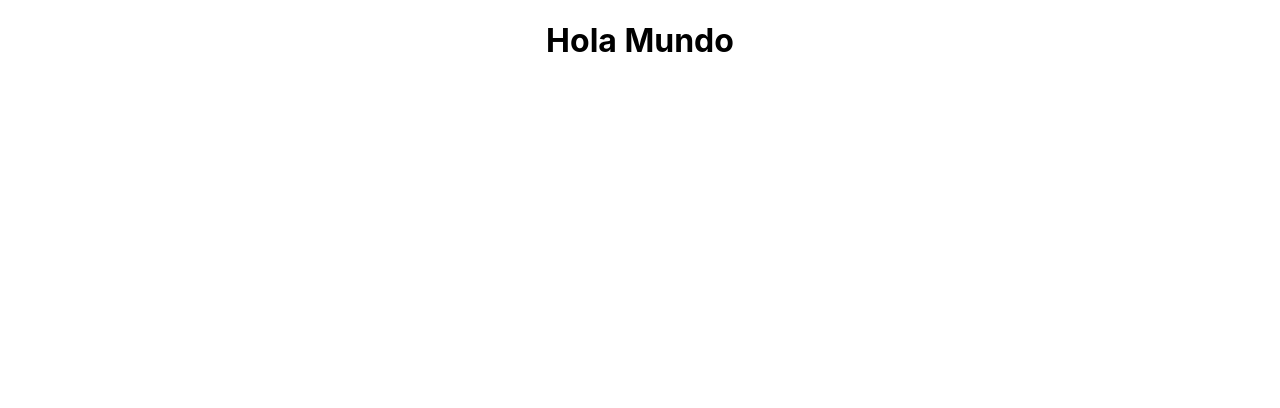
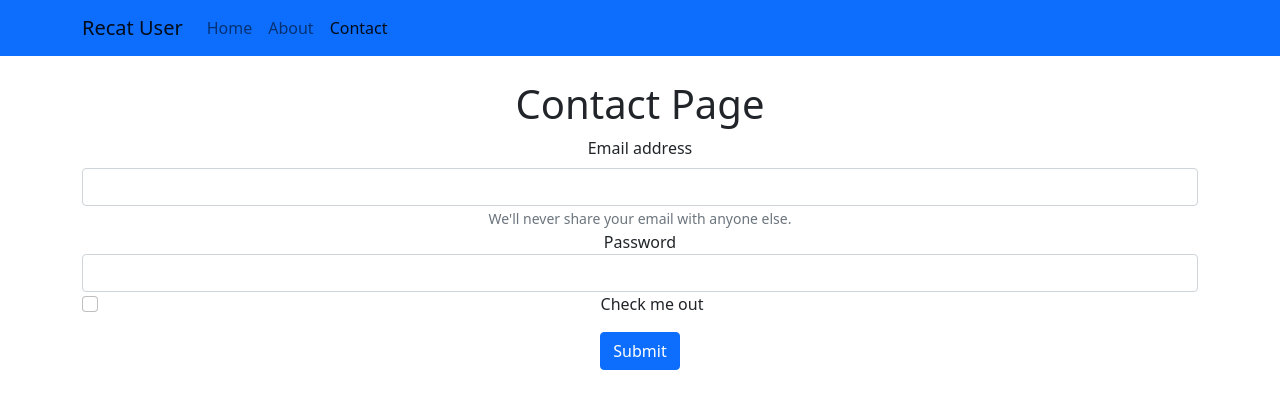
Before and after one commit to HAlejandra10/CRUD_REACT, a React (Create React App) app: page /contact in a window 1280 px wide. Shown: the top 408 px of the page. Built offline with nearby package versions, Linux system fonts and the light colour scheme.

Commit message:
Updating changes about features

```diff
--- a/package.json
+++ b/package.json
@@ -9,6 +9,7 @@
     "bootstrap": "^5.1.3",
     "react": "^17.0.2",
     "react-dom": "^17.0.2",
+    "react-router-dom": "^5.3.0",
     "react-scripts": "^4.0.3",
     "web-vitals": "^1.1.2"
   },
--- a/src/App.js
+++ b/src/App.js
@@ -1,12 +1,27 @@
 import './App.css';
 import React from 'react';
-
+import '../node_modules/bootstrap/dist/css/bootstrap.css'
+import Home from './components/pages/Home';
+import About from './components/pages/About';
+import Contact from './components/pages/Contact';
+import Navbar from './components/Layout/Navbar';
+import {BrowserRouter as Router, Route, Switch } from 'react-router-dom';
+import NotFound from './components/pages/NotFound';
 
 function App() {
   return (
+   <Router>
     <div className="App">
-     <h1>Hola Mundo</h1>
+      <Navbar/>
+
+     <Switch>
+       <Route exact path= '/' component={Home}/>
+       <Route exact path= '/about' component={About}/>
+       <Route exact path= '/contact' component={Contact}/>
+       <Route component={NotFound}/>
+     </Switch>
     </div>
+   </Router>
   );
 }
 
--- /dev/null
+++ b/src/components/Layout/Navbar.jsx
@@ -0,0 +1,40 @@
+import React from "react";
+import  {Link, NavLink} from 'react-router-dom';
+
+const Navbar = () => {
+    return (
+        <nav className="navbar navbar-expand-lg navbar-light bg-primary">
+         <div className="container">
+          <a className="navbar-brand" to="#">
+              Recat User
+          </a>
+          <button className="navbar-toggler" type="button" data-bs-toggle="collapse" data-bs-target="#navbarSupportedContent" aria-controls="navbarSupportedContent" aria-expanded="false" aria-label="Toggle navigation">
+            <span className="navbar-toggler-icon"></span>
+          </button>
+
+          <div className="collapse navbar-collapse" >
+          <ul className="navbar-nav mr-auto">
+              <li className="nav-imte">
+                <NavLink className="nav-link" exact to="/">
+                    Home
+                 </NavLink>
+              </li>
+              <li className="nav-item">
+                <NavLink className="nav-link" exact to="/about">
+                    About
+                </NavLink>
+              </li>
+              <li className="nav-item">
+                <NavLink className="nav-link" exact to="/contact">
+                    Contact
+                </NavLink>
+              </li>
+               </ul>
+           </div>
+        </div>
+      </nav>
+    )
+}
+
+
+export default Navbar;
--- /dev/null
+++ b/src/components/pages/About.jsx
@@ -0,0 +1,21 @@
+import React from 'react'
+
+const About = () => {
+    return (
+        <div className='container'>
+            <div className='py-4'>
+                <h1>About Page</h1>
+                <p className="lead">
+                    Lorem ipsum dolor sit amet consectetur adipisicing elit. Distinctio consectetur error reiciendis. Dolor quia architecto obcaecati amet, commodi aut ducimus unde possimus distinctio natus, odit et rem harum, doloribus consectetur!
+                    </p>
+
+                <p className="lead">
+                    Lorem ipsum dolor sit amet consectetur adipisicing elit. Distinctio consectetur error reiciendis. Dolor quia architecto obcaecati amet, commodi aut ducimus unde possimus distinctio natus, odit et rem harum, doloribus consectetur!
+                    </p>
+
+            </div>
+        </div>
+    );
+};
+
+export default About;
--- /dev/null
+++ b/src/components/pages/Contact.jsx
@@ -0,0 +1,38 @@
+import React from 'react'
+
+const Contact = () => {
+    return (
+        <div className='container'>
+            <div className='py-4'>
+                <h1>Contact Page</h1>
+                <form>
+  <div class="form-group">
+    <label for="exampleInputEmail1" class="form-label">Email address</label>
+    <input type="email" class="form-control" id="exampleInputEmail1" aria-describedby="emailHelp" />
+    <small id="emailHelp" class="form-text">
+        We'll never share your email with anyone else.
+    </small>
+  </div>
+  <div class="form-group">
+    <label for="exampleInputPassword1">
+        Password
+    </label>
+    <input type="password" class="form-control" id="exampleInputPassword1"
+     />
+  </div>
+  <div class="mb-3 form-check">
+    <input
+    type="checkbox"
+    class="form-check-input"
+    id="exampleCheck1"
+     />
+    <label class="form-check-label" for="exampleCheck1">Check me out</label>
+  </div>
+  <button type="submit" class="btn btn-primary">Submit</button>
+</form>
+         </div>
+        </div>
+    );
+};
+
+export default Contact;
--- /dev/null
+++ b/src/components/pages/Home.jsx
@@ -0,0 +1,13 @@
+import React from 'react'
+
+const Home = () => {
+    return (
+        <div className='container'>
+            <div className='py-4'>
+                <h1>Home Page</h1>
+            </div>
+        </div>
+    );
+};
+
+export default Home;
--- /dev/null
+++ b/src/components/pages/NotFound.jsx
@@ -0,0 +1,11 @@
+import React from "react";
+
+const NotFound = () => {
+    return(
+        <div className= "not-found">
+            <h1 className='display-1'>Page Not Found</h1>
+        </div>
+    );
+};
+
+export default NotFound;
--- a/src/index.css
+++ b/src/index.css
@@ -11,3 +11,15 @@ code {
   font-family: source-code-pro, Menlo, Monaco, Consolas, 'Courier New',
     monospace;
 }
+
+.not-found{
+  position:fixed;
+  top: 0;
+  width: 100vw;
+  height: 100vh;
+  background-color:#fff;
+  display: flex;
+  justify-content: center;
+  align-items: center;
+
+}
```
Also changed, not shown: 1 other file (tests, documents, lock files or other folders).
